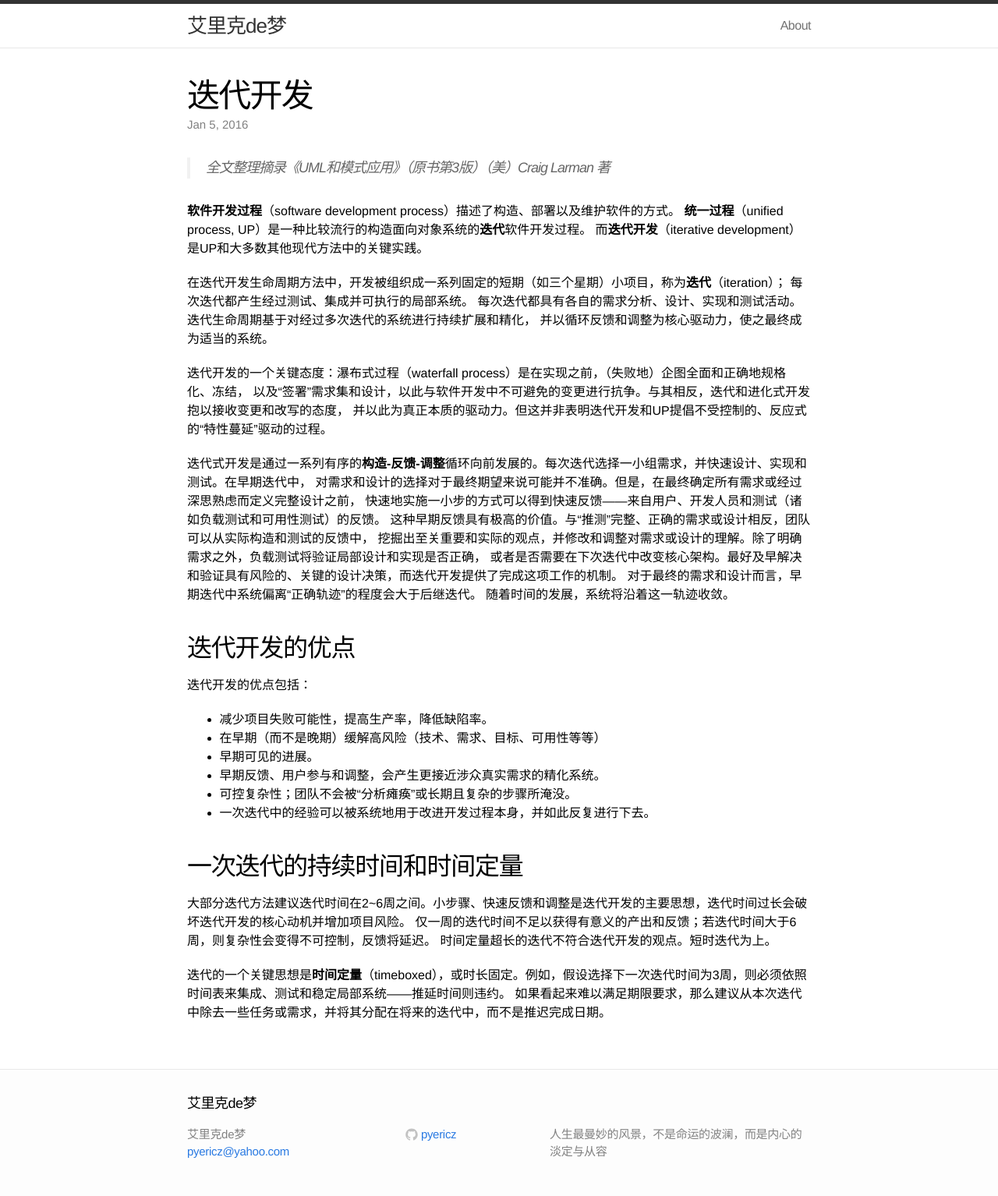
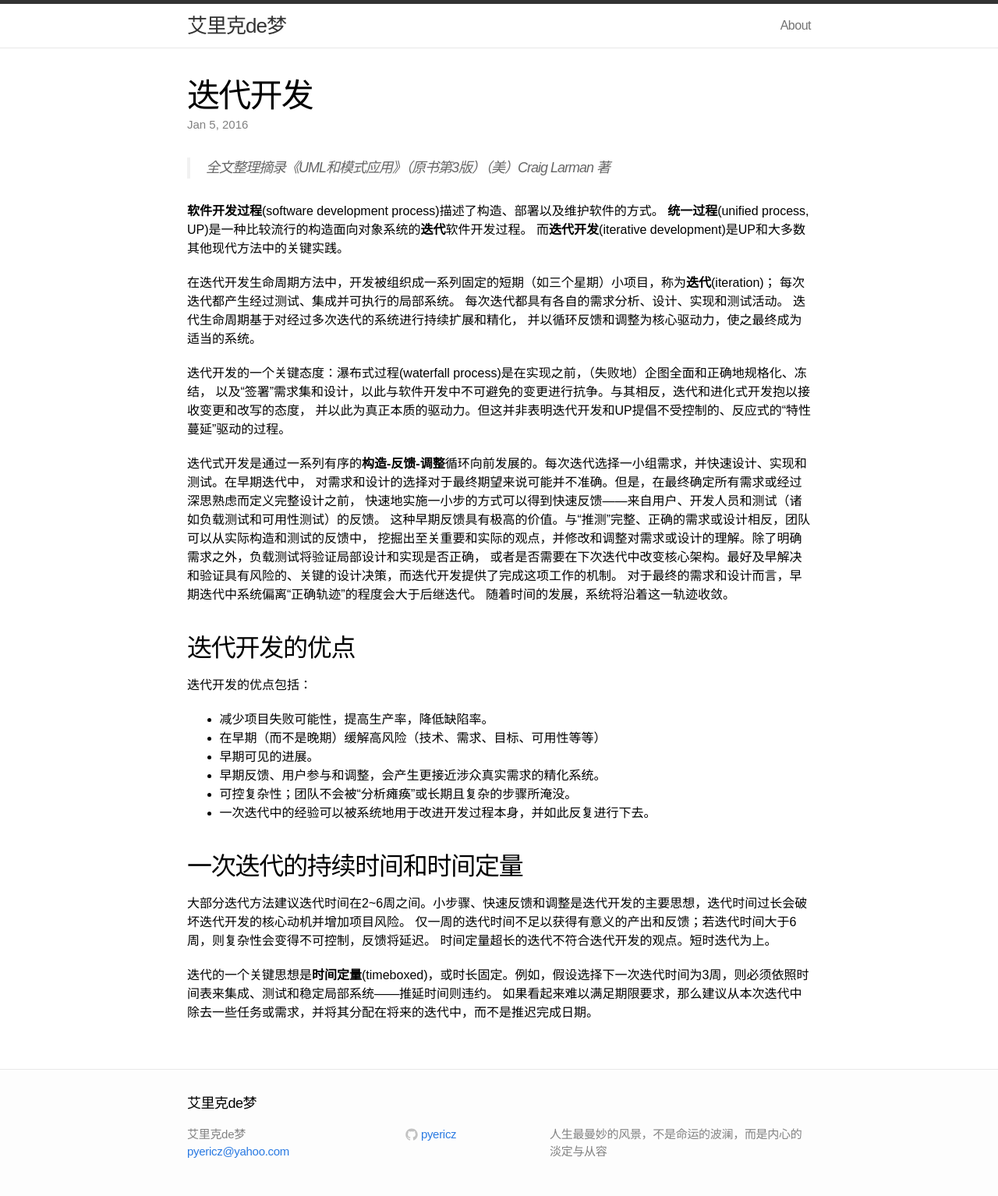
Before and after one commit to pyericz/blog, a Jekyll site: the page built from _posts/2016-01-05-迭代开发.markdown, in a window 1280 px wide. Shown: the whole page at 78% size. Built offline with Jekyll 4.4.1, drawn with Linux system fonts in a browser that asks for light colours.

Commit message:
调整字体

```diff
--- a/_posts/2016-01-05-迭代开发.markdown
+++ b/_posts/2016-01-05-迭代开发.markdown
@@ -6,17 +6,17 @@
 ---
 >全文整理摘录《UML和模式应用》（原书第3版）（美）Craig Larman 著
 
-**软件开发过程**（software development process）描述了构造、部署以及维护软件的方式。
-**统一过程**（unified process, UP）是一种比较流行的构造面向对象系统的**迭代**软件开发过程。
-而**迭代开发**（iterative development）是UP和大多数其他现代方法中的关键实践。
+**软件开发过程**(software development process)描述了构造、部署以及维护软件的方式。
+**统一过程**(unified process, UP)是一种比较流行的构造面向对象系统的**迭代**软件开发过程。
+而**迭代开发**(iterative development)是UP和大多数其他现代方法中的关键实践。
 
-在迭代开发生命周期方法中，开发被组织成一系列固定的短期（如三个星期）小项目，称为**迭代**（iteration）；
+在迭代开发生命周期方法中，开发被组织成一系列固定的短期（如三个星期）小项目，称为**迭代**(iteration)；
 每次迭代都产生经过测试、集成并可执行的局部系统。
 每次迭代都具有各自的需求分析、设计、实现和测试活动。
 迭代生命周期基于对经过多次迭代的系统进行持续扩展和精化，
 并以循环反馈和调整为核心驱动力，使之最终成为适当的系统。
 
-迭代开发的一个关键态度：瀑布式过程（waterfall process）是在实现之前，（失败地）企图全面和正确地规格化、冻结，
+迭代开发的一个关键态度：瀑布式过程(waterfall process)是在实现之前，（失败地）企图全面和正确地规格化、冻结，
 以及“签署”需求集和设计，以此与软件开发中不可避免的变更进行抗争。与其相反，迭代和进化式开发抱以接收变更和改写的态度，
 并以此为真正本质的驱动力。但这并非表明迭代开发和UP提倡不受控制的、反应式的“特性蔓延”驱动的过程。
 
@@ -49,5 +49,5 @@
 仅一周的迭代时间不足以获得有意义的产出和反馈；若迭代时间大于6周，则复杂性会变得不可控制，反馈将延迟。
 时间定量超长的迭代不符合迭代开发的观点。短时迭代为上。
 
-迭代的一个关键思想是**时间定量**（timeboxed），或时长固定。例如，假设选择下一次迭代时间为3周，则必须依照时间表来集成、测试和稳定局部系统——推延时间则违约。
+迭代的一个关键思想是**时间定量**(timeboxed)，或时长固定。例如，假设选择下一次迭代时间为3周，则必须依照时间表来集成、测试和稳定局部系统——推延时间则违约。
 如果看起来难以满足期限要求，那么建议从本次迭代中除去一些任务或需求，并将其分配在将来的迭代中，而不是推迟完成日期。
--- a/css/main.css
+++ b/css/main.css
@@ -9,7 +9,7 @@
 html, body { height: 100%; }
 
 body {
-  font-family: Helvetica, Arial, sans-serif;
+  font-family: sans-serif, Helvetica, Arial;
   font-size: 16px;
   line-height: 1.5;
   font-weight: 300;
```
Also changed, not shown: 4 other files.
